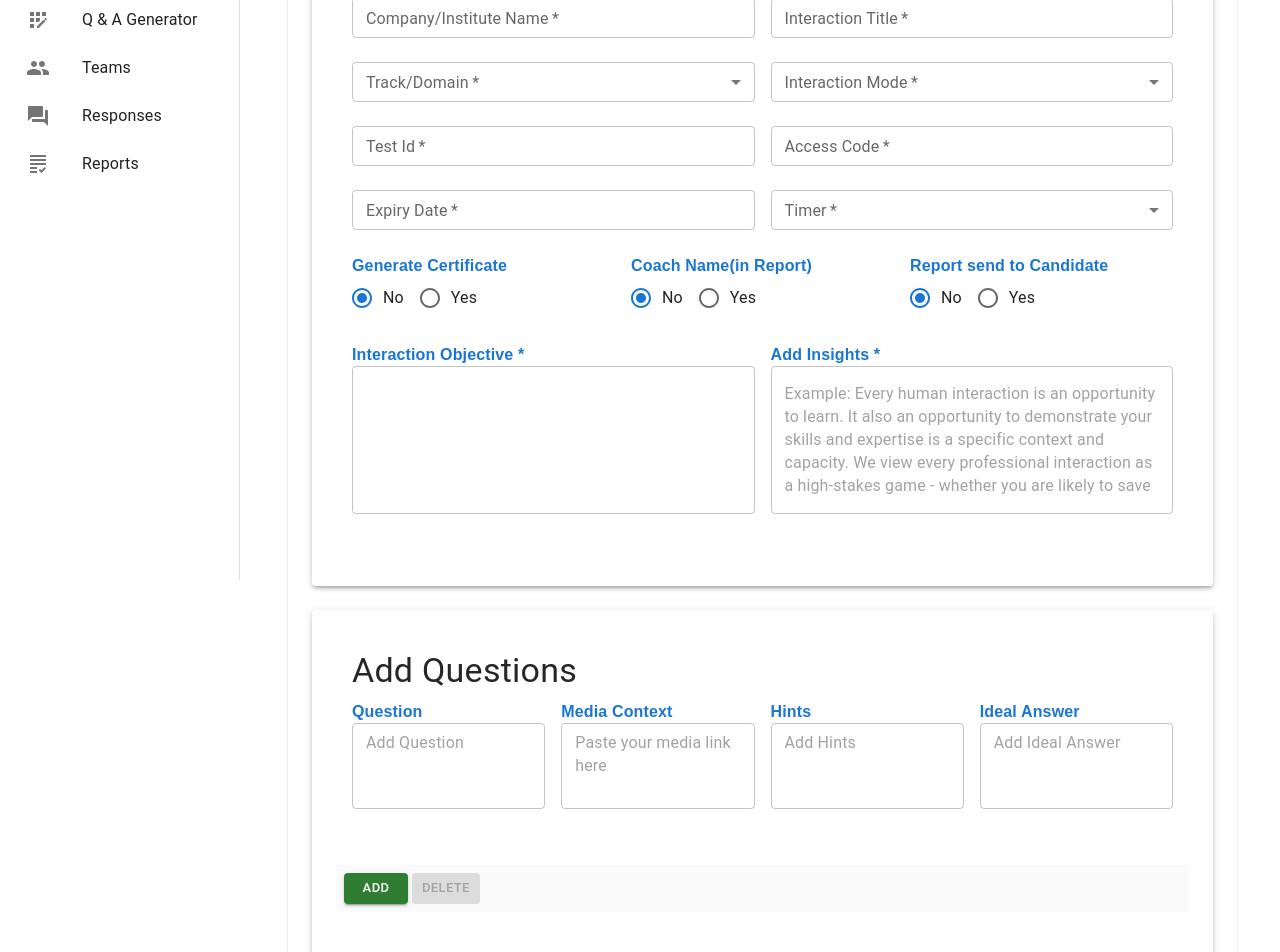
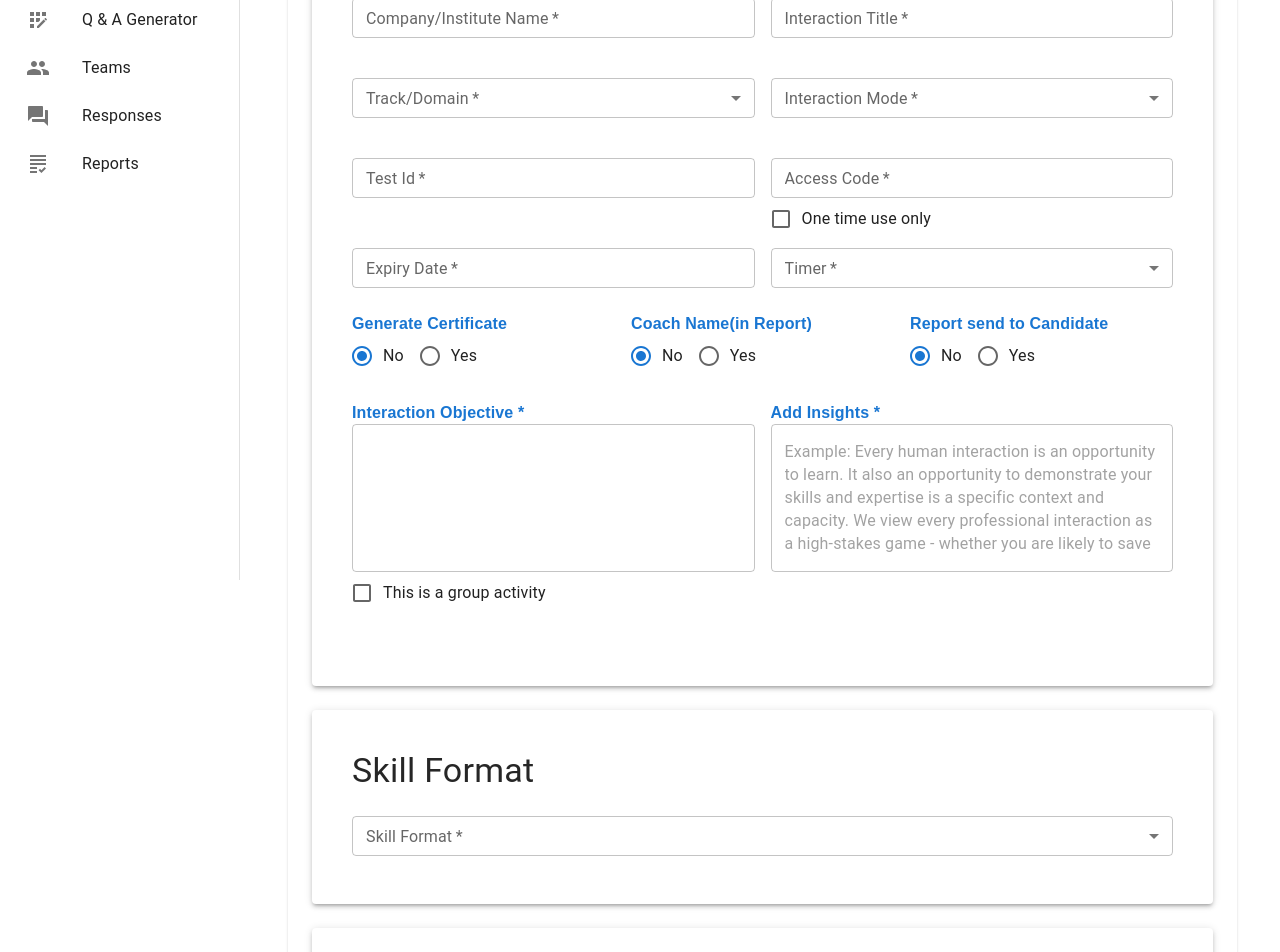
Before and after one commit to Talent-Sumo/CLOUD-COACH-New-UI, a React (Create React App) app: page /account/internal-bot in a window 1280 px wide. Shown: the part 220-1172 px from the top of the page. Built offline with nearby package versions, Linux system fonts and the light colour scheme.

Commit message:
Add some checkboxes

```diff
--- a/src/Components/InternalBot/index.jsx
+++ b/src/Components/InternalBot/index.jsx
@@ -16,7 +16,7 @@ import {
     FormLabel,
     InputLabel,
     Checkbox,
-    Autocomplete,
+    // Autocomplete,
     MenuItem,
     RadioGroup,
     Radio,
@@ -25,10 +25,8 @@ import {
 
 import { DatePicker } from "@mui/x-date-pickers";
 
-
 // Routing
 import { useNavigate } from 'react-router-dom';
-
 
 // Components
 import LoadingScreen from '../LoadingScreen';
@@ -88,7 +86,7 @@ const InternalBot = () => {
             timer: '',
             description: '',
             generalFeedback: '',
-            questions: '',
+            // questions: '',
             // mediaContext: '',
             // hints: '',
             // idealAnswer: '',
@@ -222,6 +220,10 @@ const InternalBot = () => {
         {
             value: "Lesson",
             label: "Lesson"
+        },
+        {
+            value: "Group Discussion",
+            label: "Group Discussion"
         }
     ];
 
@@ -244,9 +246,9 @@ const InternalBot = () => {
             values.description === '' ||
             values.generalFeedback === '' ||
             // values.questions === '' ||
-            values.mediaContext === '' ||
-            values.hints === '' ||
-            values.idealAnswer === '' &&
+            // values.mediaContext === '' ||
+            // values.hints === '' ||
+            // values.idealAnswer === '' &&
             values.skills === ""
         ) {
             return null;
@@ -270,9 +272,9 @@ const InternalBot = () => {
             values.description === '' ||
             values.generalFeedback === '' ||
             // values.questions === '' ||
-            values.mediaContext === '' ||
-            values.hints === '' ||
-            values.idealAnswer === '' ||
+            // values.mediaContext === '' ||
+            // values.hints === '' ||
+            // values.idealAnswer === '' ||
             values.skills === ''
         ) {
             message.error('Please fill the form completely');
@@ -293,7 +295,7 @@ const InternalBot = () => {
                             <CardContent>
                                 <Typography variant="h4" mb={3}>Internal Bot</Typography>
                                 {errors.afterSubmit && <Alert severity="error">{errors.afterSubmit}</Alert>}
-                                <Stack spacing={2} mb={3} direction={{ xs: 'column', sm: 'row', md: "row" }}>
+                                <Stack spacing={2} mb={5} direction={{ xs: 'column', sm: 'row', md: "row" }}>
                                     <Stack sx={{ width: '100%' }}>
                                         <TextField
                                             fullWidth
@@ -320,7 +322,7 @@ const InternalBot = () => {
                                         />
                                     </Stack>
                                 </Stack>
-                                <Stack spacing={2} mb={3} direction={{ xs: 'column', sm: 'row', md: "row" }}>
+                                <Stack spacing={2} mb={5} direction={{ xs: 'column', sm: 'row', md: "row" }}>
                                     <Stack sx={{ width: '100%' }}>
                                         <TextField
                                             select
@@ -356,7 +358,7 @@ const InternalBot = () => {
                                         </TextField>
                                     </Stack>
                                 </Stack>
-                                <Stack spacing={2} mb={3} direction={{ xs: 'column', sm: 'row', md: "row" }}>
+                                <Stack spacing={2} mb={1} direction={{ xs: 'column', sm: 'row', md: "row" }}>
                                     <Stack sx={{ width: '100%' }}>
                                         <TextField
                                             fullWidth
@@ -380,6 +382,9 @@ const InternalBot = () => {
                                             error={Boolean(touched.accessCode && errors.accessCode)}
                                             helperText={touched.accessCode && errors.accessCode}
                                         />
+                                        <FormGroup>
+                                            <FormControlLabel control={<Checkbox />} label="One time use only" />
+                                        </FormGroup>
                                     </Stack>
                                 </Stack>
                                 <Stack spacing={2} mb={3} direction={{ xs: 'column', sm: 'row', md: "row" }}>
@@ -521,6 +526,9 @@ const InternalBot = () => {
                                             error={Boolean(touched.description && errors.description)}
                                             helperText={touched.description && errors.description}
                                         />
+                                        <FormGroup>
+                                            <FormControlLabel control={<Checkbox onClick={handleCheck} />} label="This is a group activity" />
+                                        </FormGroup>
                                     </Stack>
                                     <Stack sx={{ width: '100%' }}>
                                         <InputLabel sx={{ fontWeight: 'bold', fontFamily: "Public Sans,sans-serif", color: '#1976d2' }}>Add Insights *</InputLabel>
@@ -536,6 +544,52 @@ const InternalBot = () => {
                                             helperText={touched.generalFeedback && errors.generalFeedback}
                                         />
                                     </Stack>
+                                </Stack>
+                            </CardContent>
+                        </Card>
+
+                        {/*************** Add Skills ***************/}
+                        <Card component={Stack} p={3} mt={3} spacing={2} elevation={3}>
+                            <CardContent>
+                                <Typography mb={3} variant="h4">Skill Format</Typography>
+                                <Stack sx={{ width: '100%' }}>
+                                    {/* <Autocomplete
+                                        multiple
+                                        limitTags={4}
+                                        id="skills-autocomplete"
+                                        getOptionLabel={(option) => option.title}
+                                        options={skillsOption}
+                                        onChange={(e, newValue) => setFieldValue('skills', newValue)}
+                                        renderInput={(params) => (
+                                            <TextField
+                                                required
+                                                id='skills'
+                                                label="Skills"
+                                                name='skills'
+                                                type='search'
+                                                {...params}
+                                                {...getFieldProps('skills')}
+                                                error={Boolean(touched.skills && errors.skills)}
+                                                helperText={touched.skills && errors.skills}
+                                            />
+                                        )}
+                                    /> */}
+
+                                    <TextField
+                                        select
+                                        value={skills}
+                                        size='small'
+                                        label="Skill Format"
+                                        required
+                                        onChange={handleChange}
+                                        {...getFieldProps('skills')}
+                                        error={Boolean(touched.skills && errors.skills)}
+                                        helperText={touched.skills && errors.skills}
+                                    >
+                                        {skillsOption.map(option => (
+                                            <MenuItem key={option.value} value={option.value}>{option.label}</MenuItem>
+                                        ))}
+                                    </TextField>
                                 </Stack>
                             </CardContent>
                         </Card>
@@ -598,10 +652,7 @@ const InternalBot = () => {
                                                         size='small'
                                                         maxRows={3}
                                                         minRows={3}
-                                                        placeholder="Option1"
-                                                    // {...getFieldProps('idealAnswer')}
-                                                    // error={Boolean(touched.idealAnswer && errors.idealAnswer)}
-                                                    // helperText={touched.idealAnswer && errors.idealAnswer}
+                                                        placeholder="Option-1"
                                                     />
                                                 </Stack>
                                                 <Stack mb={1} sx={{ width: '100%' }}>
@@ -612,10 +663,7 @@ const InternalBot = () => {
                                                         size='small'
                                                         maxRows={3}
                                                         minRows={3}
-                                                        placeholder="Option2"
-                                                    // {...getFieldProps('idealAnswer')}
-                                                    // error={Boolean(touched.idealAnswer && errors.idealAnswer)}
-                                                    // helperText={touched.idealAnswer && errors.idealAnswer}
+                                                        placeholder="Option-2"
                                                     />
                                                 </Stack>
                                                 <Stack mb={1} sx={{ width: '100%' }}>
@@ -626,10 +674,7 @@ const InternalBot = () => {
                                                         size='small'
                                                         maxRows={3}
                                                         minRows={3}
-                                                        placeholder="Option3"
-                                                    // {...getFieldProps('idealAnswer')}
-                                                    // error={Boolean(touched.idealAnswer && errors.idealAnswer)}
-                                                    // helperText={touched.idealAnswer && errors.idealAnswer}
+                                                        placeholder="Option-3"
                                                     />
                                                 </Stack>
                                                 <Stack mb={1} sx={{ width: '100%' }}>
@@ -640,10 +685,7 @@ const InternalBot = () => {
                                                         size='small'
                                                         maxRows={3}
                                                         minRows={3}
-                                                        placeholder="Option4"
-                                                    // {...getFieldProps('idealAnswer')}
-                                                    // error={Boolean(touched.idealAnswer && errors.idealAnswer)}
-                                                    // helperText={touched.idealAnswer && errors.idealAnswer}
+                                                        placeholder="Option-4"
                                                     />
                                                 </Stack>
                                                 <Stack mb={1} sx={{ width: '100%' }}>
@@ -654,10 +696,7 @@ const InternalBot = () => {
                                                         size='small'
                                                         maxRows={3}
                                                         minRows={3}
-                                                        placeholder="rightoption"
-                                                    // {...getFieldProps('idealAnswer')}
-                                                    // error={Boolean(touched.idealAnswer && errors.idealAnswer)}
-                                                    // helperText={touched.idealAnswer && errors.idealAnswer}
+                                                        placeholder="Right Option"
                                                     />
                                                 </Stack>
                                             </Stack>
@@ -741,14 +780,14 @@ const InternalBot = () => {
                                                     />
                                                 </Stack>
                                                 <Stack mb={1} sx={{ width: '100%' }}>
-                                                    <InputLabel sx={{ fontWeight: 'bold', fontFamily: "Public Sans,sans-serif", color: '#1976d2' }}>Ideal Answer</InputLabel>
+                                                    <InputLabel sx={{ fontWeight: 'bold', fontFamily: "Public Sans,sans-serif", color: '#1976d2' }}>Ideal Response</InputLabel>
                                                     <TextField
                                                         multiline
                                                         fullWidth
                                                         size='small'
                                                         maxRows={3}
                                                         minRows={3}
-                                                        placeholder="Add Ideal Answer"
+                                                        placeholder="Add Ideal Response"
                                                     // {...getFieldProps('idealAnswer')}
                                                     // error={Boolean(touched.idealAnswer && errors.idealAnswer)}
                                                     // helperText={touched.idealAnswer && errors.idealAnswer}
@@ -786,52 +825,6 @@ const InternalBot = () => {
                         )}
 
 
-                        {/*************** Add Skills ***************/}
-                        <Card component={Stack} p={3} mt={3} spacing={2} elevation={3}>
-                            <CardContent>
-                                <Typography mb={3} variant="h4">Skill Format</Typography>
-                                <Stack sx={{ width: '100%' }}>
-                                    {/* <Autocomplete
-                                        multiple
-                                        limitTags={4}
-                                        id="skills-autocomplete"
-                                        getOptionLabel={(option) => option.title}
-                                        options={skillsOption}
-                                        onChange={(e, newValue) => setFieldValue('skills', newValue)}
-                                        renderInput={(params) => (
-                                            <TextField
-                                                required
-                                                id='skills'
-                                                label="Skills"
-                                                name='skills'
-                                                type='search'
-                                                {...params}
-                                                {...getFieldProps('skills')}
-                                                error={Boolean(touched.skills && errors.skills)}
-                                                helperText={touched.skills && errors.skills}
-                                            />
-                                        )}
-                                    /> */}
-
-                                    <TextField
-                                        select
-                                        value={skills}
-                                        size='small'
-                                        label="Skill Format"
-                                        required
-                                        onChange={handleChange}
-                                        {...getFieldProps('skills')}
-                                        error={Boolean(touched.skills && errors.skills)}
-                                        helperText={touched.skills && errors.skills}
-                                    >
-                                        {skillsOption.map(option => (
-                                            <MenuItem key={option.value} value={option.value}>{option.label}</MenuItem>
-                                        ))}
-                                    </TextField>
-                                </Stack>
-                            </CardContent>
-                        </Card>
-
                         <Box mt={3} display="flex" justifyContent="center" sx={{ gap: "0.5rem" }}>
                             <Button
                                 disabled={errors.companyName || errors.interactionTitle || errors.testId || errors.track || errors.interactionMode
@@ -846,11 +839,6 @@ const InternalBot = () => {
                                 Submit
                             </Button>
                             <Button
-                                // disabled={errors.companyName || errors.interactionTitle || errors.testId || errors.track || errors.interactionMode
-                                //     || errors.accessCode || errors.expiryDate || errors.emailOne || errors.timer || errors.description
-                                //     || errors.generalFeedback || errors.questions || errors.mediaContext || errors.hints
-                                //     || errors.idealAnswer || errors.skills ? true : false
-                                // }
                                 onClick={handleGoto}
                                 color="warning"
                                 variant='contained'
```
